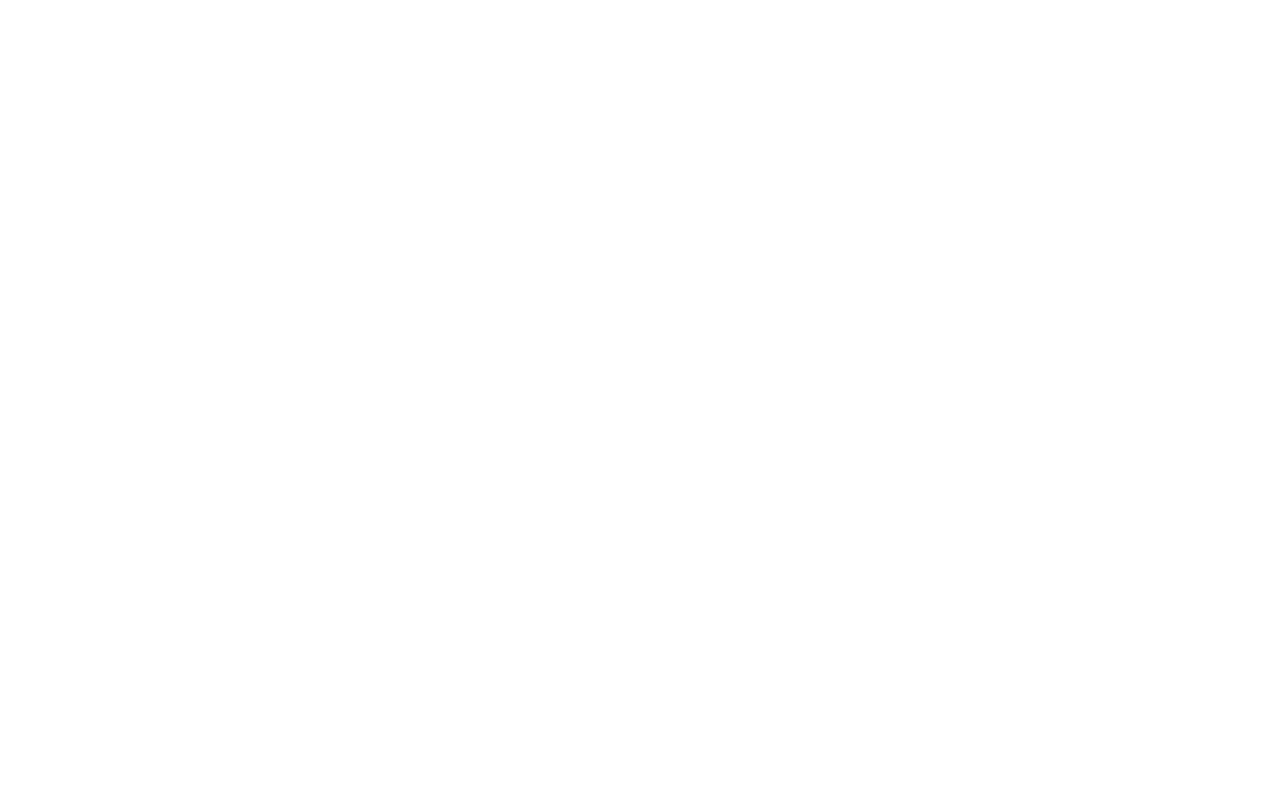
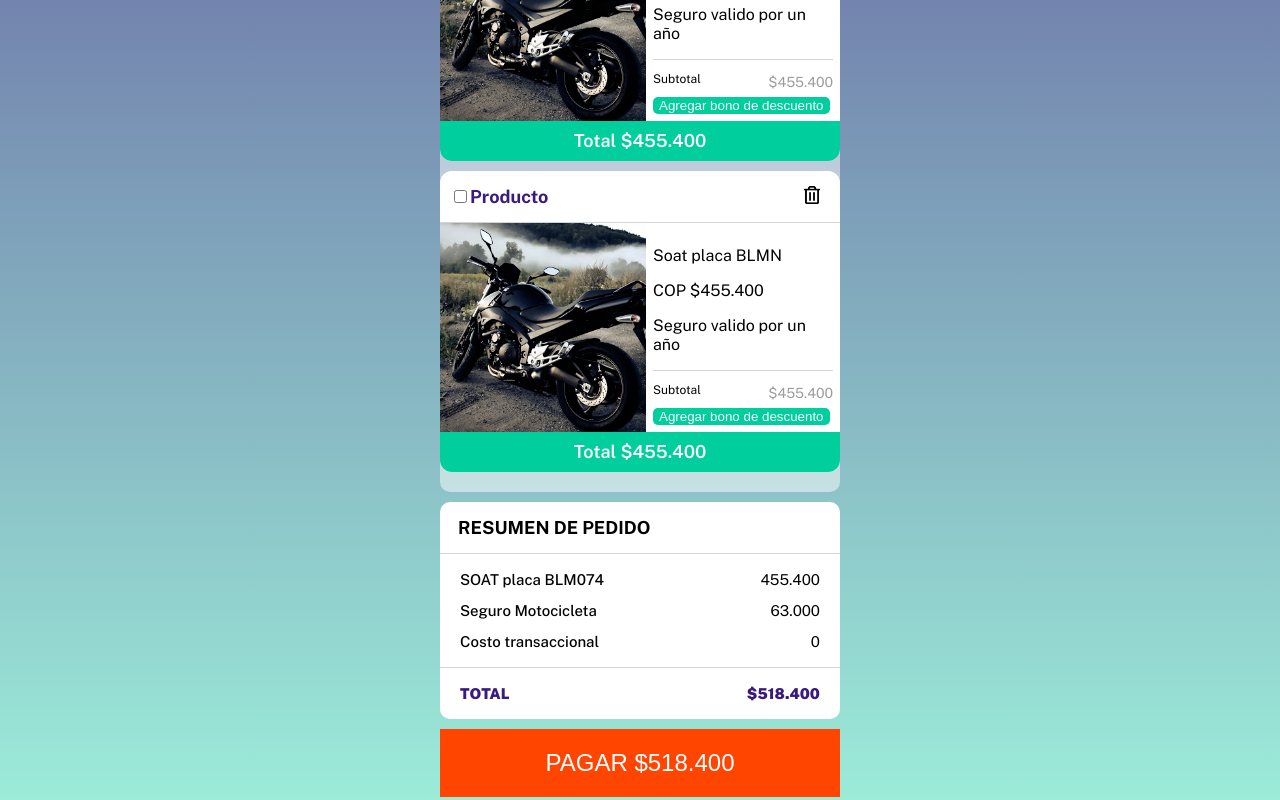
Before and after one commit to AdriMartinezB/r5_checkout_frontend, a React app: page /pago in a window 1280 px wide. Shown: the part 660-1460 px from the top of the page. Before the commit the page ends 800 px from the top, so only its background shows below. Built offline with nearby package versions, Linux system fonts and the light colour scheme; grey boxes are pictures that could not be loaded.

Commit message:
addiing PagoExitoso

```diff
--- /dev/null
+++ b/src/assets/styles/components/pagoExitoso.scss
@@ -0,0 +1,60 @@
+.Exitoso {
+  display: flex;
+  flex-direction: column;
+  width: 400px;
+  height: 100%;
+  border: none;
+  align-self: center;
+  margin-bottom: 10px;
+  padding-bottom: 10px;
+}
+
+.Exitoso-container-1 {
+  width: 400px;
+  height: 100%;
+  background: rgba(255, 255, 255, 0.7);
+  border-radius: 12px 12px 0 0;
+  border: none;
+  display: flex;
+  align-items: center;
+  justify-content: center;
+}
+
+.Exitoso-container-1 img {
+  height: 124px;
+  padding: 35px 20px 35px 45px;
+}
+
+.Exitoso-container-1 p {
+  font-size: 36px;
+  font-weight: 700;
+  font-style: bold;
+  color: #fff;
+}
+
+.Exitoso-container-2 {
+  width: 400px;
+  height: 100%;
+  background: rgba(255, 255, 255, 1);
+  border-radius: 0 0 12px 12px;
+  border: none;
+}
+
+.container-2-p1 {
+  font-size: 16px;
+  font-weight: 500;
+  font-style: medium;
+  color: #000;
+  padding: 15px 35px;
+  margin: 0;
+}
+
+.container-2-p2 {
+  font-size: 20px;
+  font-weight: 500;
+  font-style: regular;
+  color: #391a7d;
+  padding: 15px 35px;
+  margin: 0;
+  text-align: center;
+}
--- /dev/null
+++ b/src/assets/styles/components/resumen.scss
@@ -0,0 +1,83 @@
+.Resumen {
+  display: flex;
+  flex-direction: column;
+  width: 400px;
+  height: 100%;
+  background: rgba(255, 255, 255, 1);
+  border-radius: 10px;
+  border: none;
+  align-self: center;
+  margin-bottom: 10px;
+  padding-bottom: 10px;
+}
+
+.Resumen-title {
+  align-items: center;
+  justify-content: center;
+  font-size: 18px;
+  font-weight: 700;
+  color: #000;
+  text-align: left;
+  margin-left: 18px;
+}
+
+.Resumen-info-container {
+  display: flex;
+  flex-direction: column;
+  align-self: center;
+  margin-bottom: 10px;
+  padding-bottom: 10px;
+  padding-top: 10px;
+  width: 100%;
+  border-top: solid 1px rgba($color: #707070, $alpha: 0.3);
+  border-bottom: solid 1px rgba($color: #707070, $alpha: 0.3);
+}
+
+.Resumen-info {
+  display: flex;
+  justify-content: space-between;
+  margin: 7px 20px;
+}
+
+.Resumen-info h2 {
+  align-self: center;
+  margin: 0;
+  font-size: 15px;
+  font-weight: 500;
+  font-style: medium;
+  color: #000;
+}
+
+.Resumen-info p {
+  align-self: center;
+  margin: 0;
+  font-size: 15px;
+  font-weight: 400;
+  font-style: regular;
+  color: #000;
+}
+
+.Resumen-total {
+  margin: 7px 20px;
+  display: flex;
+  justify-content: space-between;
+  align-items: center;
+}
+
+.Resumen-total h2 {
+  align-self: center;
+  margin: 0;
+  font-size: 15px;
+  font-weight: 900;
+  font-style: black;
+  color: #391a7d;
+}
+
+.Resumen-total p {
+  align-self: center;
+  margin: 0;
+  font-size: 15px;
+  font-weight: 900;
+  font-style: black;
+  color: #391a7d;
+}
--- /dev/null
+++ b/src/assets/styles/pages/confirmacion.scss
@@ -0,0 +1,34 @@
+.confirmacion {
+  background: linear-gradient(
+    to top,
+    rgba(0, 206, 157, 0.39),
+    rgba(57, 26, 125, 0.85)
+  );
+  display: flex;
+  flex-direction: column;
+  align-items: center;
+  justify-content: center;
+}
+
+.confirmacion-title {
+  font-size: 36px;
+  font-weight: bold;
+  align-self: center;
+  color: #fff;
+  text-shadow: 0px 4px rgba(0, 0, 0, 0.5);
+}
+
+.conf-inicio {
+  width: 160px;
+  height: 40px;
+  background: #391a7d;
+  border: none;
+  border-radius: 12px;
+  margin-bottom: 10px;
+  font-style: SemiBold;
+  font-size: 18px;
+  line-height: 21px;
+  line-height: 100%;
+  vertical-align: Center;
+  color: #fff;
+}
--- a/src/assets/styles/pages/pago.scss
+++ b/src/assets/styles/pages/pago.scss
@@ -51,13 +51,13 @@
 
 .pagar {
   width: 400px;
-  height: 40px;
+  height: 68px;
   background: #ff4500;
   border: none;
   margin-bottom: 10px;
   font-style: SemiBold;
-  font-size: 18px;
-  line-height: 21px;
+  font-size: 24px;
+  line-height: 28px;
   line-height: 100%;
   vertical-align: Center;
   color: #fff;
--- /dev/null
+++ b/src/components/PagoExitoso.jsx
@@ -0,0 +1,37 @@
+import React from 'react';
+
+import '../assets/styles/components/pagoExitoso.scss';
+
+import happy from '../assets/img/Confirmación/happy.png';
+
+const PagoExitoso = () => {
+  return (
+    <section className='Exitoso'>
+
+      <div className='Exitoso-container-1'>
+        <img src={happy} alt='cara feliz' />
+        <p>Pago Exitoso!</p>
+      </div>
+
+      <div className='Exitoso-container-2'>
+        <p className='container-2-p1'>
+          Felicidades!!!
+          {' '}
+          <br />
+          {' '}
+          Tu compra fue exitosa, la factura se envio a tu correo electrónico.
+        </p>
+        <p className='container-2-p2'>
+          Es un placer ayudarte!
+          {' '}
+          <br />
+          {' '}
+          :)
+        </p>
+      </div>
+
+    </section>
+  );
+};
+
+export default PagoExitoso;
--- /dev/null
+++ b/src/components/Resumen.jsx
@@ -0,0 +1,35 @@
+import React from 'react';
+
+import '../assets/styles/components/resumen.scss';
+
+const Resumen = () => {
+  return (
+    <section className='Resumen'>
+
+      <h1 className='Resumen-title'>RESUMEN DE PEDIDO</h1>
+
+      <div className='Resumen-info-container'>
+        <div className='Resumen-info'>
+          <h2>SOAT placa BLM074</h2>
+          <p>455.400</p>
+        </div>
+        <div className='Resumen-info'>
+          <h2>Seguro Motocicleta</h2>
+          <p>63.000</p>
+        </div>
+        <div className='Resumen-info'>
+          <h2>Costo transaccional</h2>
+          <p>0</p>
+        </div>
+      </div>
+
+      <div className='Resumen-total'>
+        <h2>TOTAL</h2>
+        <p>$518.400</p>
+      </div>
+
+    </section>
+  );
+};
+
+export default Resumen;
--- /dev/null
+++ b/src/pages/Confirmacion.jsx
@@ -0,0 +1,17 @@
+import React from 'react';
+
+import PagoExitoso from '../components/PagoExitoso';
+import '../assets/styles/pages/confirmacion.scss';
+
+const Confirmacion = () => {
+  return (
+    <section className='confirmacion'>
+      <h1 className='confirmacion-title'>Confirmación</h1>
+      <PagoExitoso />
+      <button className='conf-inicio'>Volver al Inicio</button>
+    </section>
+  );
+
+};
+
+export default Confirmacion;
--- a/src/pages/Pago.jsx
+++ b/src/pages/Pago.jsx
@@ -1,6 +1,7 @@
 import React from 'react';
 
 import '../assets/styles/pages/pago.scss';
+import Resumen from '../components/Resumen';
 import TusDatos from '../components/TusDatos';
 import ListOfProducts from '../containers/ListOfProducts';
 
@@ -13,7 +14,8 @@ const Pago = () => {
       <div className='containerList'>
         <ListOfProducts />
       </div>
-      <button className='pagar'>COMPRAR</button>
+      <Resumen />
+      <button className='pagar'>PAGAR $518.400</button>
     </div>
   );
 
--- a/src/routes/App.jsx
+++ b/src/routes/App.jsx
@@ -6,12 +6,14 @@ import PageUps from '../containers/PageUps';
 import Layout from '../components/Layout';
 import Cesta from '../pages/Cesta';
 import Pago from '../pages/Pago';
+import Confirmacion from '../pages/Confirmacion';
 
 const App = () => (
   <BrowserRouter>
     <Layout>
       <Switch>
-        <Route exact path='/' component={Pago} />
+        <Route exact path='/' component={Confirmacion} />
+        <Route exact path='/pago' component={Pago} />
         <Route exact path='/cesta/' component={Cesta} />
         <Route exact path='/ups/' component={PageUps} />
       </Switch>
```
Also changed, not shown: src/assets/img/Confirmación/happy.png (added).
